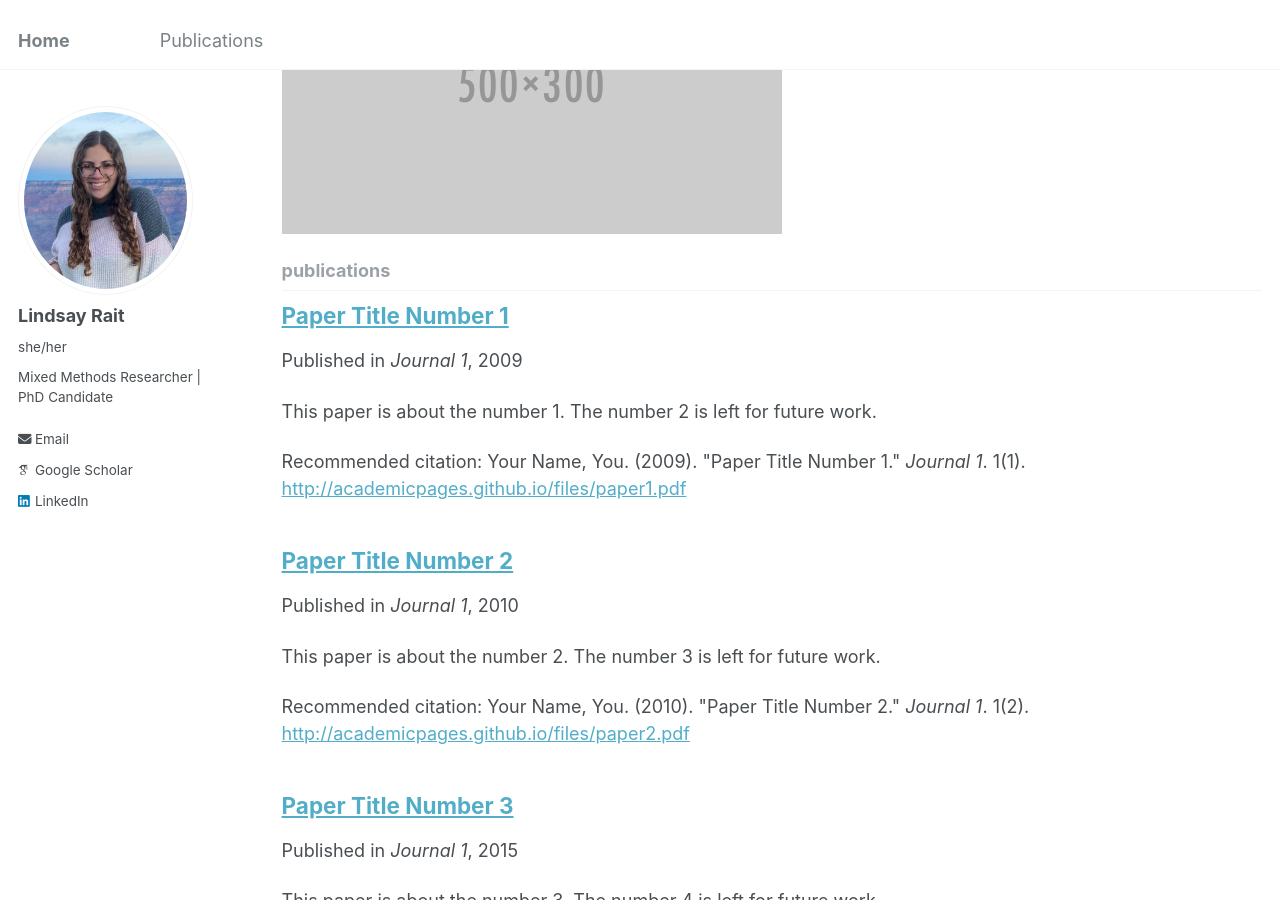
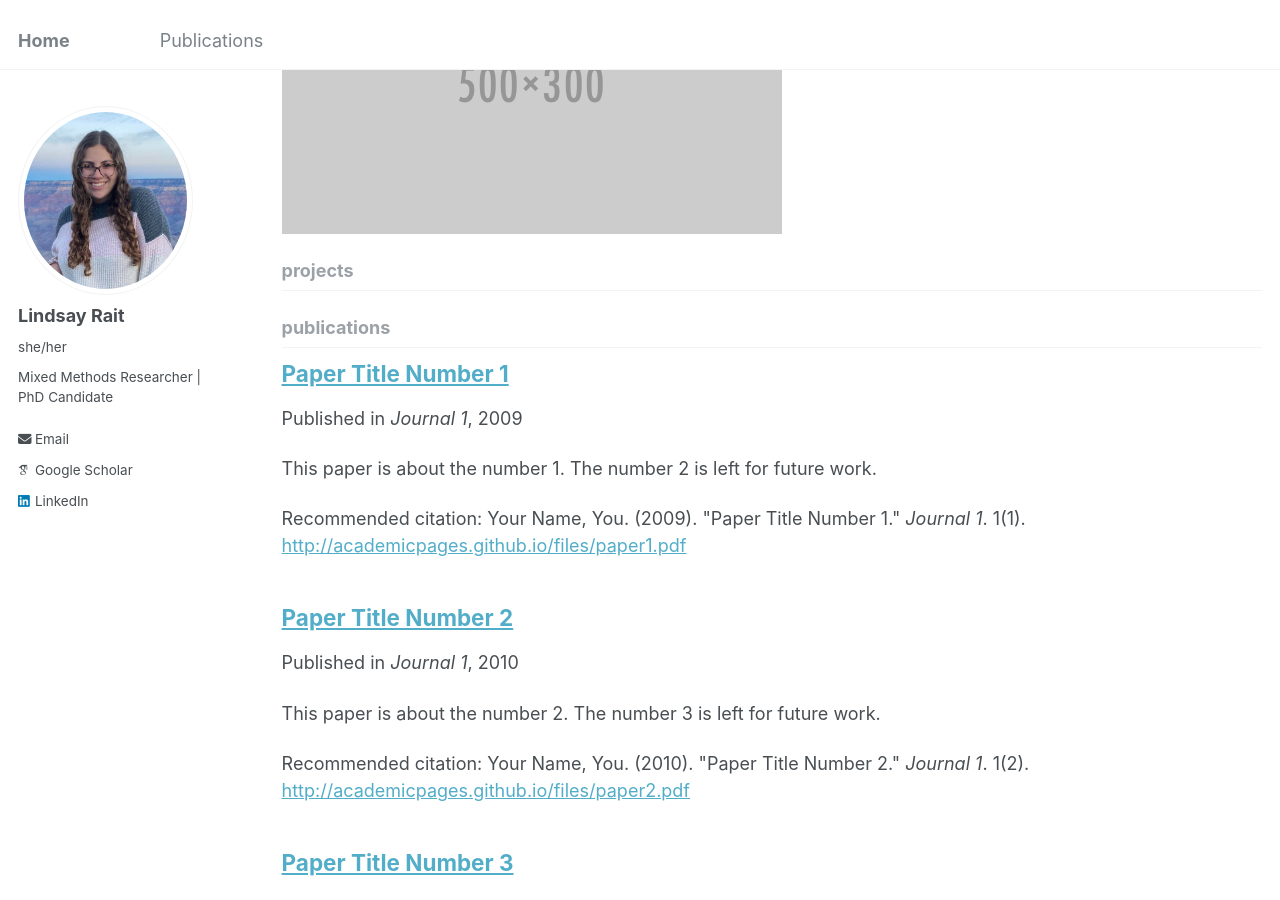
Before and after one commit to lindsay-rait/lindsay-rait.github.io, a Jekyll site: the page built from _pages/collection-archive.html, in a window 1280 px wide and 900 px high, scrolled down 858 px. Built offline with Jekyll 4.4.1, drawn with Linux system fonts in a browser that asks for light colours; some web fonts are replaced.

Commit message:
Update _config.yml

```diff
--- a/_config.yml
+++ b/_config.yml
@@ -214,6 +214,9 @@ collections:
   talks:
     output: true
     permalink: /:collection/:path/
+  projects:
+    output: true
+    permalink: /projects/:title/
 
 
 # Defaults
```
